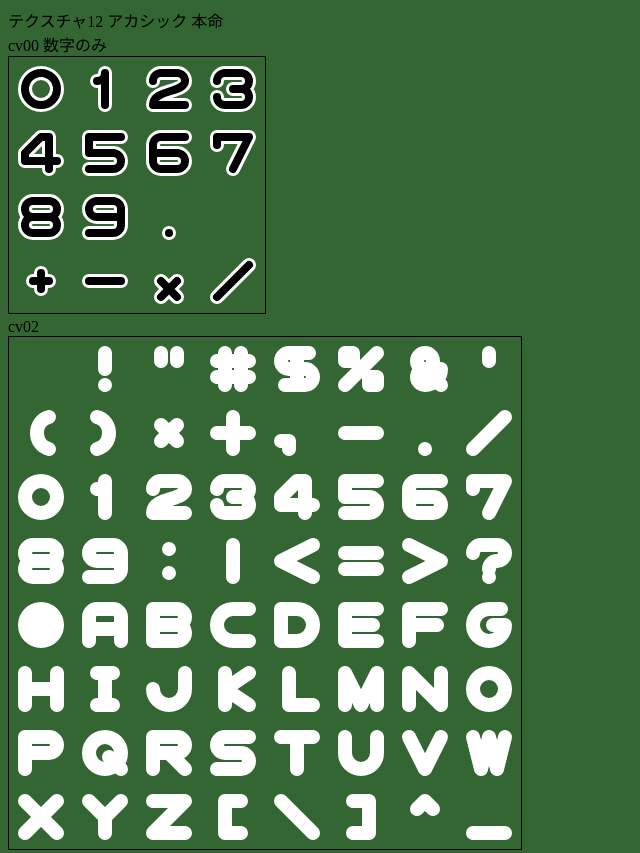
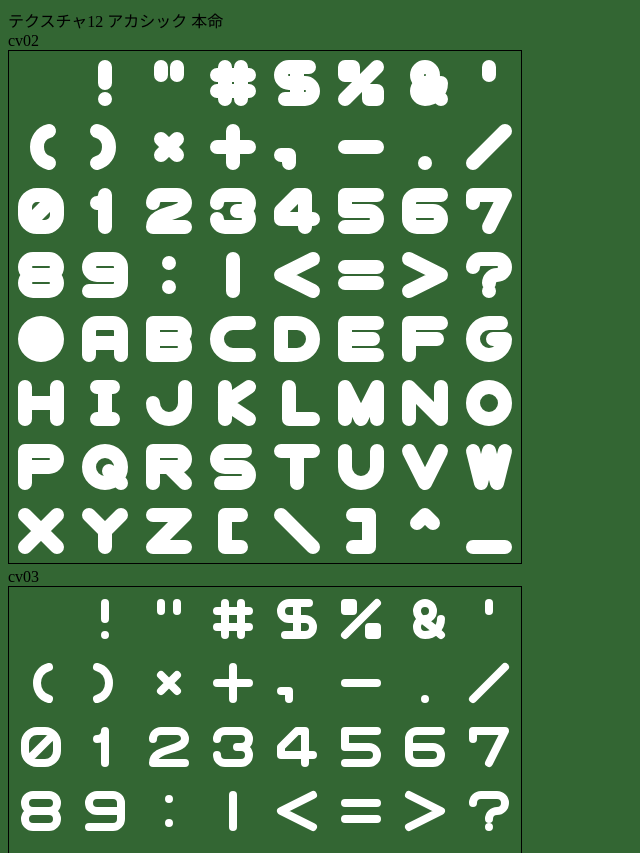
Before and after one commit to hta393939/nico1, a website: page tool/tex12/index.html in a window 1280 px wide. Shown: the top 853 px of the page, without its empty margins (0-640 px from the left). Drawn offline with Linux system fonts and the light colour scheme.

Commit message:
'3', 'S'

```diff
--- a/tool/tex12/index.html
+++ b/tool/tex12/index.html
@@ -9,8 +9,6 @@
   <body>
 テクスチャ12 アカシック 本命
     <div>
-      cv00 数字のみ<br />
-      <canvas id='cv00' width='512' height='512'></canvas><br />
       cv02<br />
       <canvas id='cv02' width='512' height='512'></canvas><br />
       cv03<br />
--- a/tool/tex12/index.js
+++ b/tool/tex12/index.js
@@ -1163,12 +1163,17 @@ c.fill();
       c.lineTo(x + q, y + q*3);
 */
       c.moveTo(x + q*2, y + q);
-      c.arcTo(x + q*3, y + q, x + q*3, y + q*2, q); // 右上
-      c.arcTo(x + q*3, y + q*3, x + q*2, y+q*3, q); // 右下
-      c.arcTo(x + q, y + q*3, x + q, y + q*2, q); // 左下
-      c.arcTo(x + q, y + q, x + q*2, y + q, q);
-
-      c.closePath();
+      c.arcTo(x + q*3, y + q, x + q*3, y + q*2, q * 0.75); // 右上
+      c.arcTo(x + q*3, y + q*3, x + q*2, y+q*3, q * 0.75); // 右下
+      c.arcTo(x + q, y + q*3, x + q, y + q*2, q * 0.75); // 左下
+      c.arcTo(x + q, y + q, x + q*2, y + q, q * 0.75);
+      c.lineTo(x + q * 2, y + q);
+
+      const ad1 = q * 0.5;
+      c.moveTo(x + q * 3 - ad1, y + q * 1 + ad1);
+      c.lineTo(x + q * 1 + ad1, y + q * 3 - ad1);
+
+      //c.closePath();
 
       c.lineWidth = out;
       c.strokeStyle = outc;
@@ -1234,7 +1239,7 @@ c.fill();
       c.arcTo(x+q*3,y+q*2, x+q*3,y+q*2.5, q*0.5);
       c.arcTo(x+q*3,y+q*3, x+q*2.5,y+q*3, q*0.5);
       c.arcTo(x + q * 1, y + q*3, x+q,y+q*2.5, q*0.5);
-      c.moveTo(x + q * 2, y + q * 2); // ここ
+      c.moveTo(x + q * 2.25, y + q * 2); // ここ 2.0
       c.lineTo(x + q * 2.5, y + q * 2);
 
         c.lineWidth = out;
@@ -1857,14 +1862,15 @@ c.fill();
     { // S
       x = side * 3;
       y = side * 6;
-
-      c.beginPath();
-      c.moveTo(x + q*3, y + q); // 右上
+      const ad2 = 0.25 * q;
+
+      c.beginPath();
+      c.moveTo(x + q*3 - ad2, y + q); // 右上
       c.arcTo(x + q, y + q, x+q,y+q*2, q*0.5);
       c.arcTo(x + q, y + q * 2, x+q*2,y+q*2, q*0.5);
       c.arcTo(x + q*3, y + q*2, x+q*3,y+q*3, q*0.5);
       c.arcTo(x + q*3, y + q*3, x+q*2,y+q*3, q*0.5);
-      c.lineTo(x + q, y + q* 3);
+      c.lineTo(x + q + ad2, y + q* 3);
       c.lineWidth = out;
       c.strokeStyle = outc;
       c.stroke();
@@ -2095,9 +2101,6 @@ c.fill();
    */
   init() {
     console.log(`init called`);
-    this.drawNum(cv00, { width: 256, height: 256,
-      side: 64, out: 14, inw: 8
-    });
 
     drawCard(cv01);
     drawCard2(cv01);
@@ -2107,10 +2110,6 @@ c.fill();
 
     this.drawChar(cv05, true, true);
     this.drawIcon(cv06);
-
-    this.drawNum(cv07, { width: 128, height: 128,
-      side: 32, out: 7, inw: 4
-    });
 
     drawCard(window.cv11, 32);
     drawCard2(window.cv11, 32);
```
Also changed, not shown: assets/card64.png, assets/font64.png.
